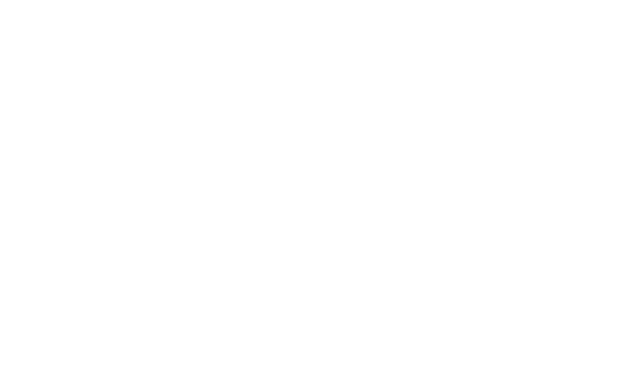
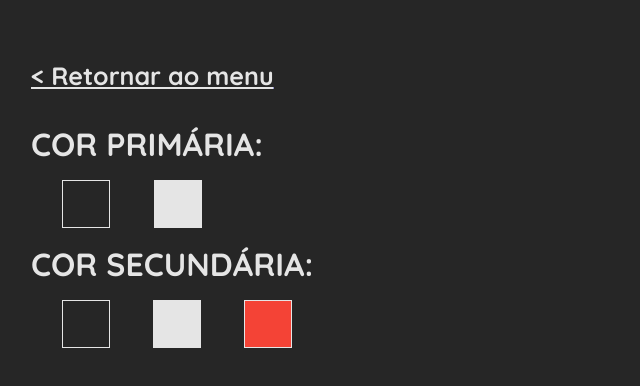
Before and after one commit to IsacLima/Minehex, a React (Vite) app in the folder Minehex/: page /options in a window 1280 px wide. Shown: the top 386 px of the page, without its empty margins (0-640 px from the left). Built offline with nearby package versions, Linux system fonts and the light colour scheme.

Commit message:
feat: add options menu without example

```diff
--- a/Minehex/src/components/ContainerFlex/index.jsx
+++ b/Minehex/src/components/ContainerFlex/index.jsx
@@ -1,8 +1,8 @@
 import { Container } from "./styles"
 
-export default function ContainerFlex({children, color}) {
+export default function ContainerFlex({children}) {
     return (
-        <Container bgcolor={color}>
+        <Container>
             {children}
         </Container>
     );
--- a/Minehex/src/components/ContainerFlex/styles.js
+++ b/Minehex/src/components/ContainerFlex/styles.js
@@ -7,5 +7,4 @@
     flex-direction: column;
     justify-content: center;
     align-items: center;
-    background-color: ${(props) => props.bgcolor};
 `;
--- /dev/null
+++ b/Minehex/src/components/Return/index.jsx
@@ -0,0 +1,12 @@
+import { Link } from "react-router-dom";
+import { Text, Container } from "./styles";
+
+export default function Return(){
+    return(
+        <Container>
+
+            <Link to="/"><Text> &lt; Retornar ao menu </Text></Link>
+
+        </Container>
+    );
+}
--- /dev/null
+++ b/Minehex/src/components/Return/styles.js
@@ -0,0 +1,19 @@
+import styled from "styled-components";
+
+export const Container = styled.nav`
+    width: 100%;
+    height: 91px;
+    display: flex;
+    align-items: flex-end;
+    justify-content: flex-start;
+`;
+
+export const Text = styled.h2`
+    width: auto;
+    height: 31px;
+    font-size: 25px;
+    color: #E5E5E5;
+    margin-left: 31px;
+    text-decoration: underline;
+    cursor: pointer;
+`;
--- /dev/null
+++ b/Minehex/src/components/SelectColor/index.jsx
@@ -0,0 +1,35 @@
+import { Container,
+        BoxColors,
+        Text,
+        Colors,
+        Color,
+        Example,
+        Hive
+} from "./styles";
+
+
+export default function Selector() {
+    return (
+        <Container>
+
+            <BoxColors>
+                <Text>COR PRIMÁRIA:</Text>
+                <Colors>
+                    <Color/>
+                    <Color/>
+                </Colors>
+                <Text>COR SECUNDÁRIA:</Text>
+                <Colors>
+                    <Color/>
+                    <Color/>
+                    <Color/>
+                </Colors>
+            </BoxColors>
+
+            <Example>
+                <Hive/>
+            </Example>
+
+        </Container>
+    );
+}
--- /dev/null
+++ b/Minehex/src/components/SelectColor/styles.js
@@ -0,0 +1,65 @@
+import styled from 'styled-components';
+
+export const Container = styled.div`
+    width: auto;
+`;
+
+export const Colors = styled.div`
+    height: 50px;
+    margin: 15px 0;
+    display: flex;
+    align-items: center;
+    justify-content: space-between;
+    margin-left: 31px;
+
+    :nth-child(4){
+        width: 230px;
+    }
+
+    :nth-child(2){
+        width: 140px;
+    }
+`;
+
+export const Color = styled.div`
+    width: 48px;
+    height: 48px;
+    border: 1px solid #E5E5E5;
+
+    :nth-child(2){
+        background-color: #E5E5E5;
+    }
+
+    :nth-child(3){
+        background-color: #F44336;
+    }
+
+    :nth-child(4){
+        background-color: #42A5F5;
+    }
+
+    :nth-child(5){
+        background-color: #CDDC39;
+    }
+`;
+
+export const BoxColors = styled.div`
+    margin-top: 33px;
+    margin-left: 31px;
+    width: auto;
+`;
+
+export const Text = styled.div`
+    height 40px;
+    width: 100%;
+    font-size: 32px;
+    color: #E5E5E5;
+`;
+
+export const Example = styled.div`
+    width: auto;
+`;
+
+export const Hive = styled.div`
+    width: auto;
+`;
--- a/Minehex/src/routes/Home.jsx
+++ b/Minehex/src/routes/Home.jsx
@@ -1,7 +1,7 @@
 import { Fragment } from "react";
 import MenuButton from "../components/MenuButton";
 import GlobalStyles from "../styles/global";
-import ContainerFlex from "../components/ContainerFlex";
+import Container from "../components/ContainerFlex";
 import { Link } from "react-router-dom";
 
 export default function Home(){
@@ -10,7 +10,7 @@
         <Fragment>
             <GlobalStyles/>
 
-            <ContainerFlex color="#262626">
+            <Container>
 
                 <Link to="/start">
                     <MenuButton text='Jogar' first></MenuButton>
@@ -20,7 +20,7 @@
                     <MenuButton text='Personalizar'></MenuButton>
                 </Link>
 
-            </ContainerFlex>
+            </Container>
 
         </Fragment>
 
--- a/Minehex/src/routes/Options.jsx
+++ b/Minehex/src/routes/Options.jsx
@@ -1,11 +1,15 @@
 import { Fragment } from "react";
 import GlobalStyles from "../styles/global";
+import Nav from "../components/Return"
+import SelectColor from "../components/SelectColor"
 
 export default function Options(){
 
     return (
         <Fragment>
             <GlobalStyles/>
+            <Nav/>
+            <SelectColor/>
         </Fragment>
 
     );
--- a/Minehex/src/styles/global.js
+++ b/Minehex/src/styles/global.js
@@ -9,6 +9,7 @@
         height: 100vh;
         font-family: 'Quicksand', sans-serif;
         font-weight: bold;
+        background-color: #262626;
     }
 
     button{
```
